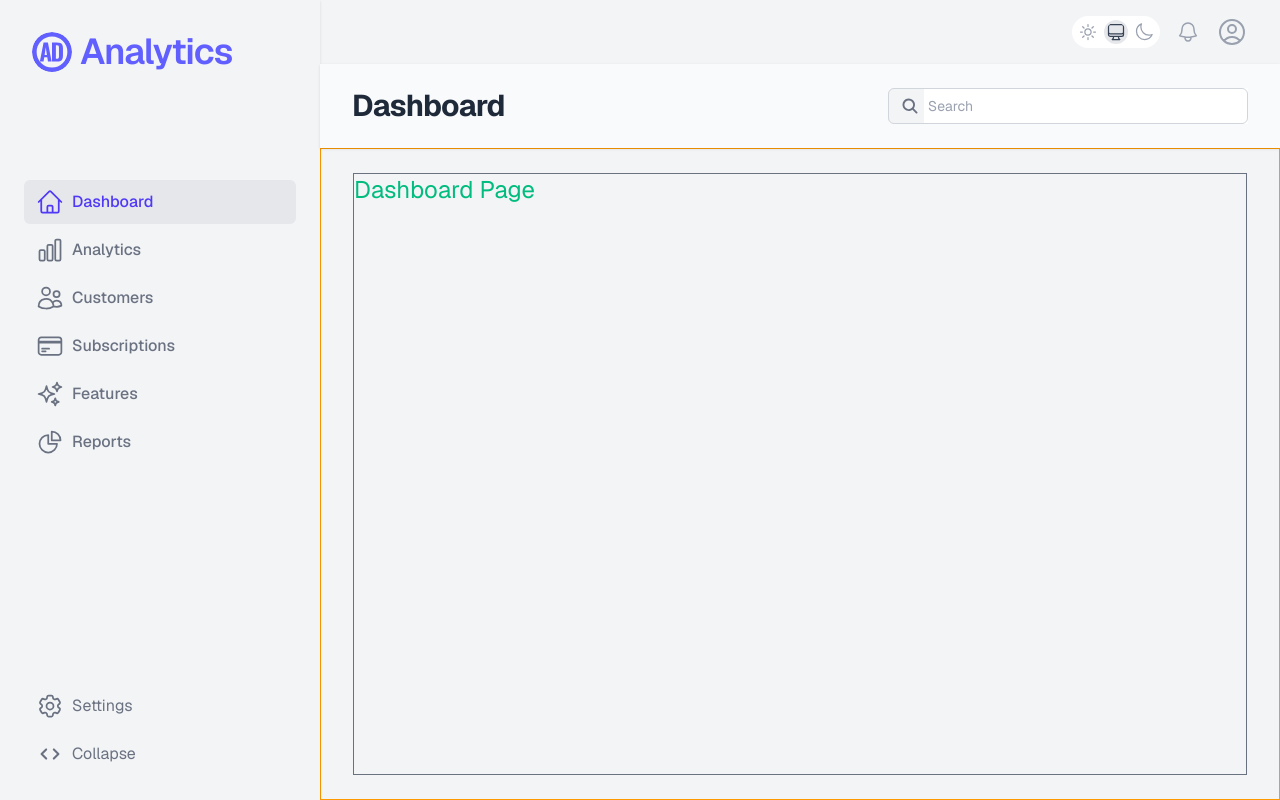
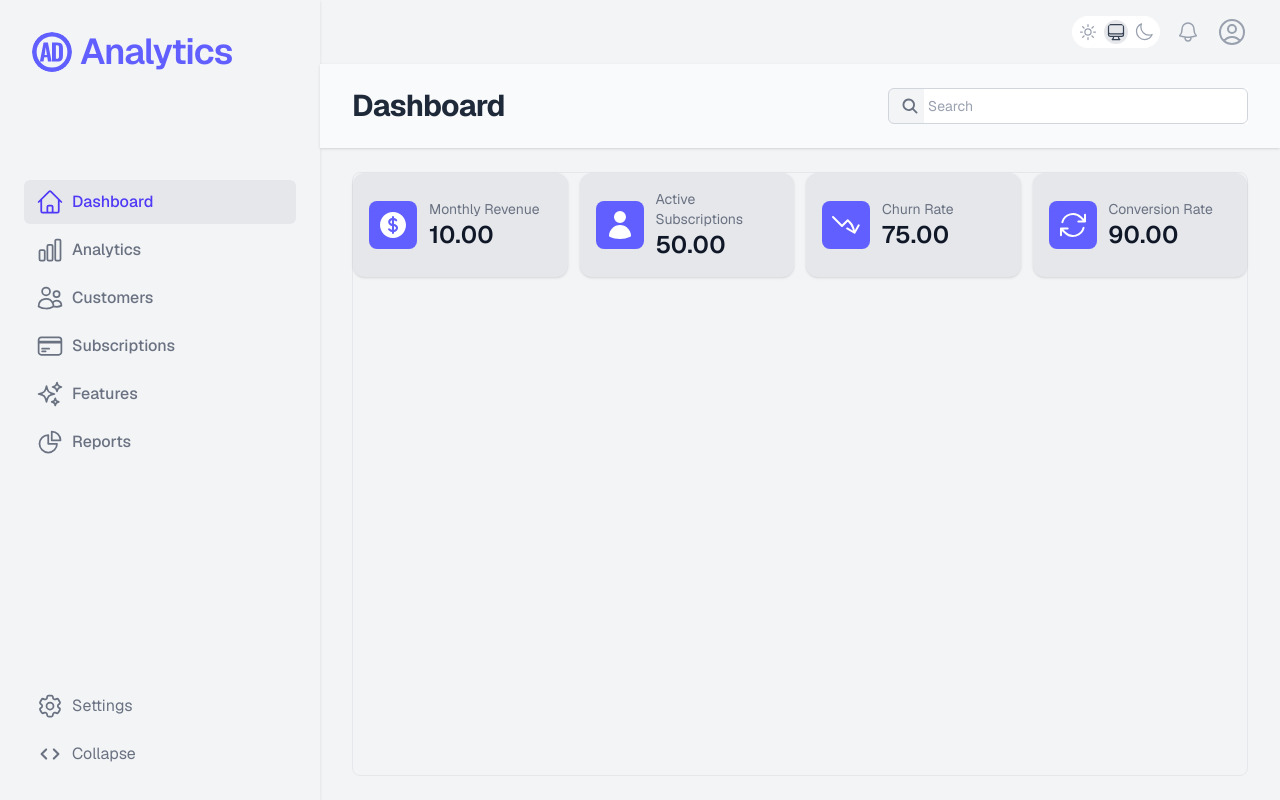
Before and after one commit to AbdallahBenj/analytics-dashboard, a React (Vite) app: page / in a window 1280 px wide. Built offline with nearby package versions, Linux system fonts and the light colour scheme.

Commit message:
Add dashboard MiniCards

```diff
--- a/package.json
+++ b/package.json
@@ -18,6 +18,7 @@
     "react": "^19.2.0",
     "react-dom": "^19.2.0",
     "react-router-dom": "^7.13.0",
+    "recharts": "^3.7.0",
     "tailwindcss": "^4.1.18"
   },
   "devDependencies": {
--- a/src/components/HomeDashboard.jsx
+++ b/src/components/HomeDashboard.jsx
@@ -1,3 +1,5 @@
+// Not Active
+
 import {
   Disclosure,
   DisclosureButton,
--- a/src/components/SidebarToggle.jsx
+++ b/src/components/SidebarToggle.jsx
@@ -1,3 +1,5 @@
+// Not Active
+
 import { ChevronDownIcon } from "@heroicons/react/20/solid";
 
 const SidebarToggle = ({ isSidebarOpen, setIsSidebarOpen }) => {
--- /dev/null
+++ b/src/components/SimpleLineChart.jsx
@@ -0,0 +1,54 @@
+import {
+  LineChart,
+  Line,
+  XAxis,
+  YAxis,
+  CartesianGrid,
+  Tooltip,
+  ResponsiveContainer,
+} from "recharts";
+
+const data = [
+  { name: "Mon", users: 120 },
+  { name: "Tue", users: 200 },
+  { name: "Wed", users: 150 },
+  { name: "Thu", users: 300 },
+  { name: "Fri", users: 250 },
+];
+
+const SimpleLineChart = () => {
+  return (
+    <div className="rounded-xl border border-gray-200 bg-white p-4 shadow-sm dark:border-gray-800 dark:bg-gray-900">
+      {/* Card Header */}
+      <div className="mb-4">
+        <h3 className="text-sm font-semibold text-gray-900 dark:text-white">
+          Weekly Active Users
+        </h3>
+        <p className="text-xs text-gray-500 dark:text-gray-400">
+          Users per day
+        </p>
+      </div>
+
+      {/* Chart */}
+      <div className="h-64 w-full">
+        <ResponsiveContainer width="100%" height="100%">
+          <LineChart data={data}>
+            <CartesianGrid strokeDasharray="3 3" />
+            <XAxis dataKey="name" />
+            <YAxis />
+            <Tooltip />
+            <Line
+              type="monotone"
+              dataKey="users"
+              stroke="#6366f1"
+              strokeWidth={2}
+              dot={{ r: 4 }}
+            />
+          </LineChart>
+        </ResponsiveContainer>
+      </div>
+    </div>
+  );
+};
+
+export default SimpleLineChart;
--- /dev/null
+++ b/src/data/dashboardMiniCardData.js
@@ -0,0 +1,39 @@
+import {
+  CurrencyDollarIcon,
+  UserIcon,
+  ArrowTrendingDownIcon,
+  ArrowPathIcon,
+} from "@heroicons/react/24/solid";
+
+const dashboardMiniCardData = [
+  {
+    id: 1,
+    name: "MRR", // MRR
+    title: "Monthly Revenue",
+    value: 10,
+    Icon: CurrencyDollarIcon,
+  },
+  {
+    id: 2,
+    name: "AS",
+    title: "Active Subscriptions",
+    value: 50,
+    Icon: UserIcon,
+  },
+  {
+    id: 3,
+    name: "CR",
+    title: "Churn Rate",
+    value: 75,
+    Icon: ArrowTrendingDownIcon,
+  },
+  {
+    id: 4,
+    name: "CR",
+    title: "Conversion Rate",
+    value: 90,
+    Icon: ArrowPathIcon,
+  },
+];
+
+export default dashboardMiniCardData;
--- a/src/layout/DashboardLayout.jsx
+++ b/src/layout/DashboardLayout.jsx
@@ -18,7 +18,6 @@ const DashboardLayout = () => {
           h-full
           px-4 py-6 sm:px-6 lg:px-8
           bg-gray-100 dark:bg-gray-800/25
-          border border-amber-500
           ${
             layoutType === "sidebar"
               ? "max-w-(--main-width) md:mr-(--content-margin)"
--- a/src/layout/Main.jsx
+++ b/src/layout/Main.jsx
@@ -1,3 +1,5 @@
+// Not Active
+
 import { Routes, Route } from "react-router-dom";
 
 import DashboardPage from "../pages/DashboardPage";
@@ -9,7 +11,6 @@ const Main = ({ layoutType }) => {
       className={`
           mx-auto w-full h-full
           px-4 py-6 sm:px-6 lg:px-8
-          border border-red-500 mr-2
           bg-gray-100 dark:bg-gray-800/25
           ${
             layoutType === "sidebar"
--- a/src/pages/DashboardPage.jsx
+++ b/src/pages/DashboardPage.jsx
@@ -1,11 +1,13 @@
+import DashboardMiniCardIcon from "../ui/DashboardMiniCardIcon";
+
 const DashboardPage = () => {
   return (
     <section
-      className="h-full
-    border border-gray-500"
+      className="h-full rounded-lg
+    border border-gray-500/10"
     >
       {/* Your content */}
-      <h1 className="text-2xl text-emerald-500">Dashboard Page</h1>
+      <DashboardMiniCardIcon />
     </section>
   );
 };
--- /dev/null
+++ b/src/ui/DashboardMiniCardIcon.jsx
@@ -0,0 +1,39 @@
+import dashboardMiniCardData from "../data/dashboardMiniCardData.js";
+
+const DashboardMiniCardIcon = () => {
+  return (
+    <div className="mini-cards grid sm:grid-cols-2 lg:grid-cols-4 gap-3">
+      {dashboardMiniCardData.map((card) => {
+        const { id, title, value, Icon } = card;
+        return (
+          <div
+            key={id}
+            className="mini-card flex-1 min-h-16
+            rounded-xl p-4 cursor-pointer
+            shadow-sm hover:shadow-md dark:shadow-white/25
+            flex flex-row items-center gap-3
+            bg-gray-200 dark:bg-gray-950/50"
+          >
+            <div
+              className="p-2 rounded-lg
+              h-12 w-12
+              bg-indigo-500"
+            >
+              <Icon className="h-8 w-8 text-white" />
+            </div>
+            <div>
+              <p className="text-sm text-gray-500 dark:text-gray-400">
+                {title}
+              </p>
+              <p className="text-2xl font-semibold text-gray-900 dark:text-white">
+                {value.toFixed(2)}
+              </p>
+            </div>
+          </div>
+        );
+      })}
+    </div>
+  );
+};
+
+export default DashboardMiniCardIcon;
--- /dev/null
+++ b/src/ui/DashboardMiniCardTrend.jsx
@@ -0,0 +1,54 @@
+import dashboardMiniCardData from "../data/dashboardMiniCardData.js";
+
+const DashboardMiniCardTrend = () => {
+  return (
+    <div className="mini-cards grid sm:grid-cols-2 lg:grid-cols-4 gap-3">
+      {dashboardMiniCardData.map((card) => {
+        const { id, name, title, value } = card;
+        const gradientValue = Math.min(100, Math.max(0, value));
+        return (
+          <div
+            key={id}
+            className="mini-card flex-1 min-h-16
+            rounded-xl p-4 cursor-pointer
+            shadow-sm hover:shadow-md dark:shadow-white/25
+            flex flex-row items-center gap-3
+            bg-gray-200 dark:bg-gray-950/50"
+          >
+            <div
+              className={`w-12 h-12
+              rounded-full
+              flex items-center justify-center
+              `}
+              style={{
+                background: `conic-gradient(
+                #6366f1 ${gradientValue}%,
+                #e5e7eb ${gradientValue}% 100%
+    )`,
+              }}
+            >
+              <span
+                className="
+              flex items-center justify-center
+              rounded-full p-2 w-8 h-8
+              bg-gray-200 dark:bg-gray-900"
+              >
+                <span className=" text-indigo-500 text-xl font-bold">
+                  {gradientValue}
+                </span>
+              </span>
+            </div>
+            <div>
+              <p className="text-4xl font-bold text-indigo-500">{name}</p>
+              <p className="text-small text-gray-900 dark:text-white">
+                {title}
+              </p>
+            </div>
+          </div>
+        );
+      })}
+    </div>
+  );
+};
+
+export default DashboardMiniCardTrend;
```
Also changed, not shown: 1 other file (tests, documents, lock files or other folders).
